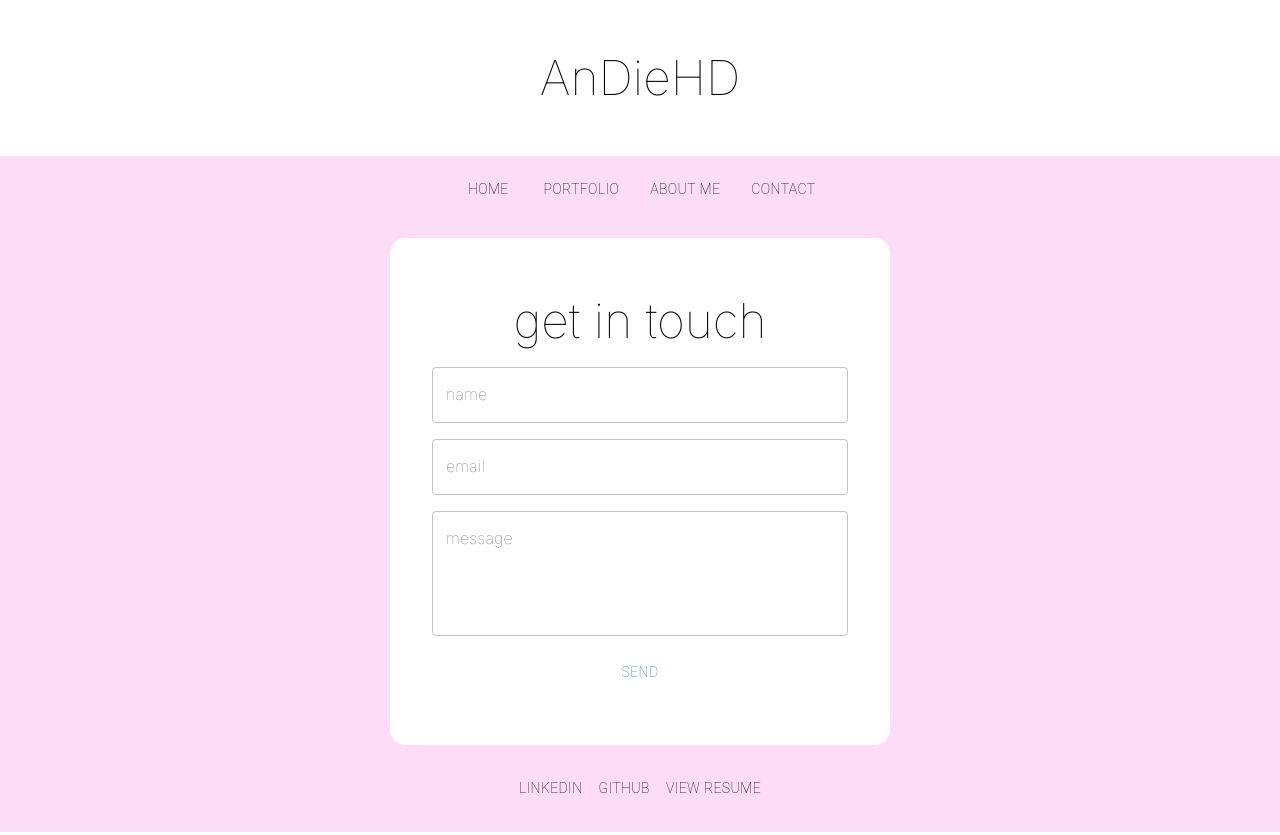
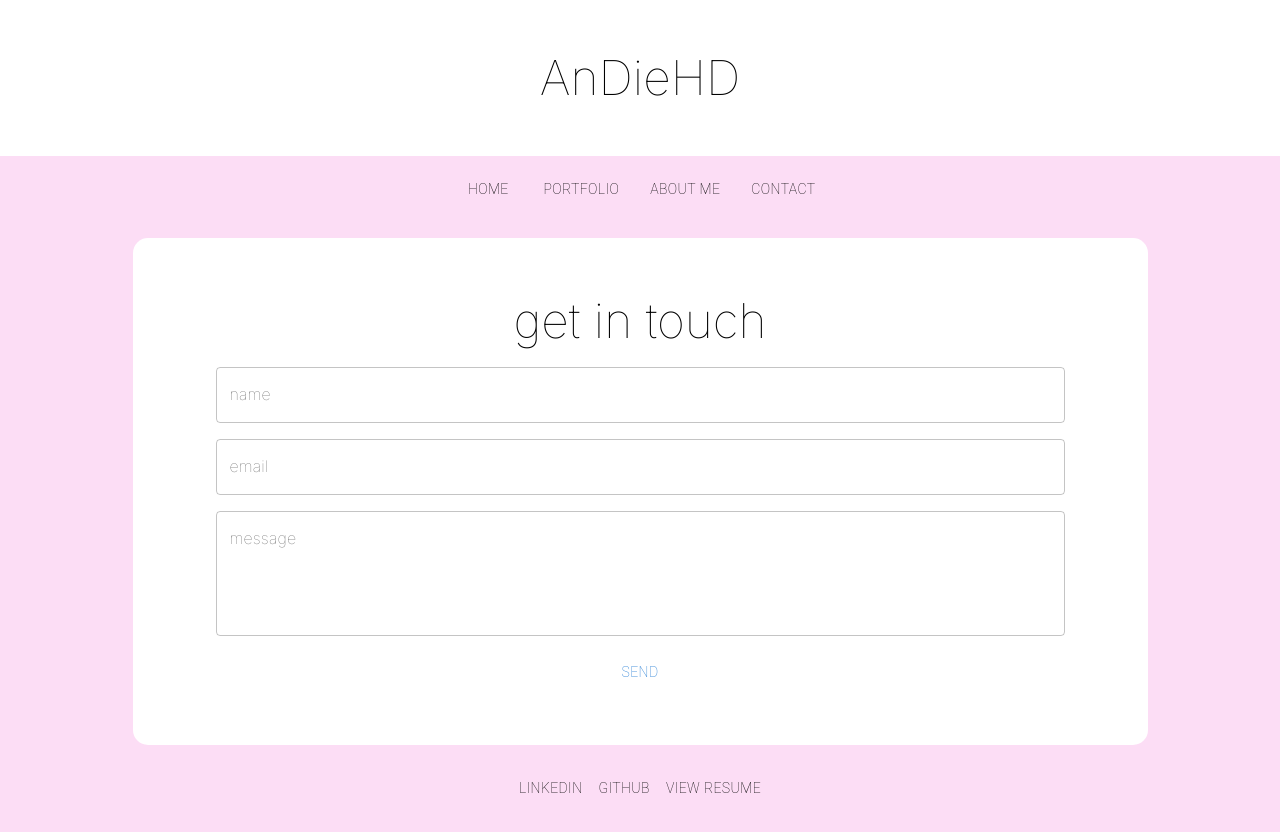
Before and after one commit to drdreaaa/andiehd, a React (Create React App) app: page /contact in a window 1280 px wide. Built offline with nearby package versions, Linux system fonts and the light colour scheme; a web font is replaced by a local one.

Commit message:
Updating headshot

```diff
--- /dev/null
+++ b/src/components/Content/Contact.module.scss
@@ -0,0 +1,114 @@
+.photo {
+    align-self: center;
+    border-radius: 50%;
+    border-style: none;
+    height: 334px;
+    width: 334px;
+}
+
+.intro {
+    margin-top: 15px;
+    max-width: 350px;
+}
+
+.contactContainer {
+    margin-top: 15px;
+}
+
+// MOBILE
+@media screen AND (max-width: 479px) {
+    .contactContainer {
+        background-color: #fff;
+        border-radius: 15px;
+        border-style: none;
+        display: flex;
+        justify-content: center;
+        // margin-top: 0;
+        max-width: 353px !important;
+        padding: 15px !important;
+        width: 79%;
+        margin: 15px;
+    }
+    .salutation {
+        max-width: 175px;
+    }
+    .photo {
+        // border-radius: 50%;
+        // border-style: none;
+        height: 117px;
+        width: 117px;
+    }
+    .intro {
+        max-width: 350px;
+    }
+}
+
+// TABLET
+@media screen AND (min-width: 480px) AND (max-width: 767px) {
+    .contactContainer {
+        background-color: #fff;
+        border-radius: 15px;
+        border-style: none;
+        display: flex;
+        justify-content: center;
+        // margin-top: 15px;
+        // width: 58%;
+        width: 85% !important;
+        max-width: 650px !important;
+        padding: 35px 45px !important;
+        margin-top: 15px;
+    }
+    .intro {
+        max-width: 380px;
+    }
+    .photo {
+        // border-radius: 50%;
+        // border-style: none;
+        height: 225px;
+        width: 225px;
+    }
+    .salutation {
+        max-width: 175px;
+    }
+}
+
+// DESKTOP
+@media screen AND (min-width: 767px) AND (max-width: 1024px) {
+    .contactContainer {
+        background-color: #fff;
+        border-radius: 15px;
+        border-style: none;
+        display: flex;
+        justify-content: center;
+        // margin-top: 15px;
+        // width: 58%;
+        width: 85% !important;
+        max-width: 850px !important;
+        padding: 35px 0 !important;
+    }
+    .intro {
+        max-width: 380px;
+    }
+    .photo {
+        // border-radius: 50%;
+        // border-style: none;
+        height: 225px;
+        width: 225px;
+    }
+}
+
+// WIDE
+@media screen AND (min-width: 1025px) {
+    .contactContainer {
+        background-color: #fff;
+        border-radius: 15px;
+        border-style: none;
+        display: flex;
+        justify-content: center;
+        // margin-top: 15px;
+        // width: 58%;
+        width: 85%;
+        max-width: 1015px !important;
+        padding: 55px 65px !important;
+    }
+}
--- a/src/components/Content/Contact.tsx
+++ b/src/components/Content/Contact.tsx
@@ -8,19 +8,23 @@ import FormGroup from '@mui/material/FormGroup';
 import TextField from '@mui/material/TextField';
 import Typography from '@mui/material/Typography';
 
+import styles from './Contact.module.scss';
+
 const Contact: React.FC = () => {
 
     return (
-        <Container id='contactContainer' sx={{
-            backgroundColor: '#fff',
-                borderStyle: 'hidden',
-                borderRadius: '15px',
-                marginTop: '15px',
-                maxWidth: '650px',
-                width: '500px',
-                minWidth: '350px',
-                padding: '55px'
-        }}>
+        <Container id='contactContainer' className={styles.contactContainer}
+            // sx={{
+            //     backgroundColor: '#fff',
+            //     borderStyle: 'hidden',
+            //     borderRadius: '15px',
+            //     marginTop: '15px',
+            //     maxWidth: '650px',
+            //     width: '500px',
+            //     minWidth: '350px',
+            //     padding: '55px',
+            // }}
+        >
             <Box sx={{textAlign: 'center'}}>
                 <Typography variant='h3'>get in touch</Typography>
                 <Box sx={{ margin: '10px', gap: '10px', '& .MuiTextField-root': { m: 1 },}}>
--- a/src/components/Content/Home.tsx
+++ b/src/components/Content/Home.tsx
@@ -26,7 +26,7 @@ const Home: React.FC = () => {
                 </Grid>
                 <Grid item sx={{alignSelf: 'center'}}>
                     <Box>
-                        <img id='photo' className={styles.photo} src='/images/me_temp.png' alt='tempPhoto' />
+                        <img id='photo' className={styles.photo} src='/images/headshot.JPG' alt='tempPhoto' />
                     </Box>
                 </Grid>
                 <Grid item>
@@ -68,7 +68,7 @@ const Home: React.FC = () => {
                 </Grid>
                 <Grid item sx={{alignSelf: 'center'}}>
                     <Box>
-                        <img id='photo' className={styles.photo} src='/images/me_temp.png' alt='tempPhoto' />
+                        <img id='photo' className={styles.photo} src='/images/headshot.JPG' alt='tempPhoto' />
                     </Box>
                 </Grid>
                 <Grid item>
@@ -97,7 +97,7 @@ const Home: React.FC = () => {
                 </Grid>
                 <Grid item sx={{alignSelf: 'center'}}>
                     <Box>
-                        <img id='photo' className={styles.photo} src='/images/me_temp.png' alt='tempPhoto' />
+                        <img id='photo' className={styles.photo} src='/images/headshot.JPG' alt='tempPhoto' />
                     </Box>
                 </Grid>
             </Grid>
```
Also changed, not shown: public/images/headshot.JPG (added).
